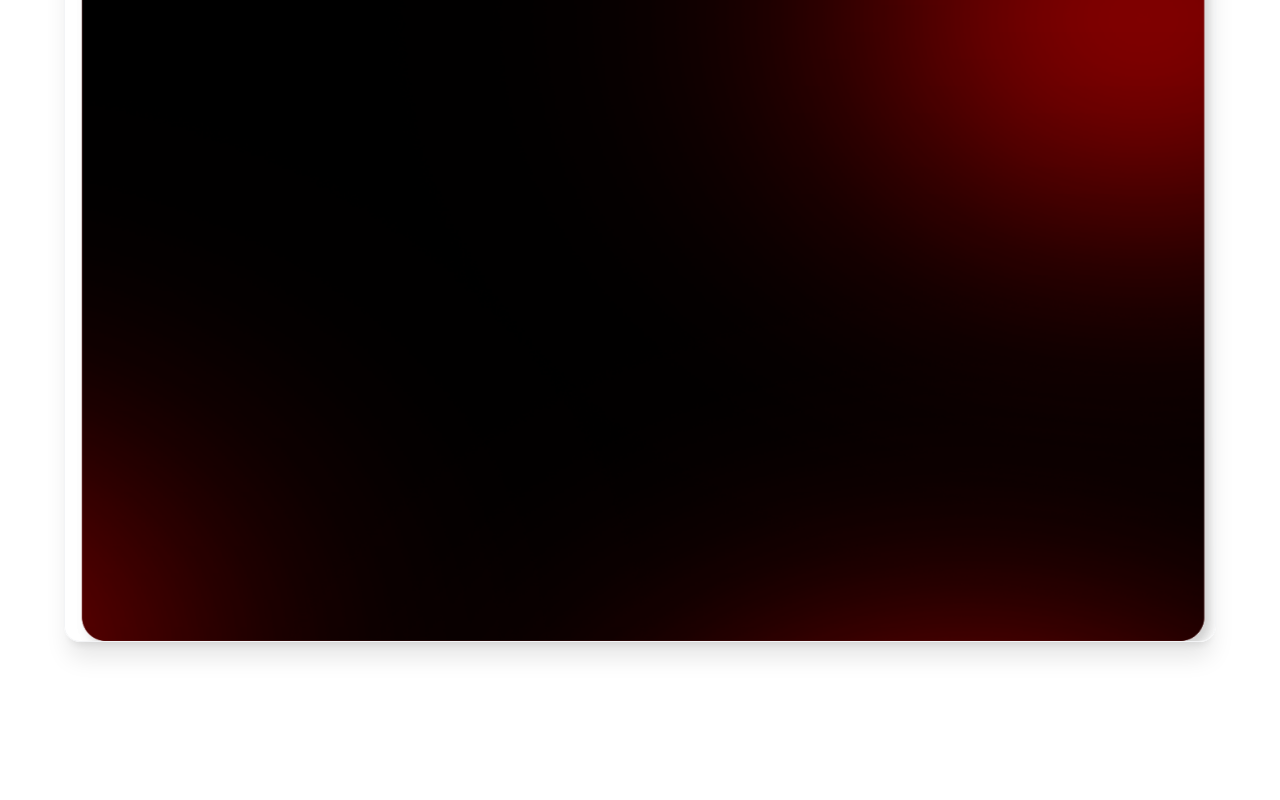
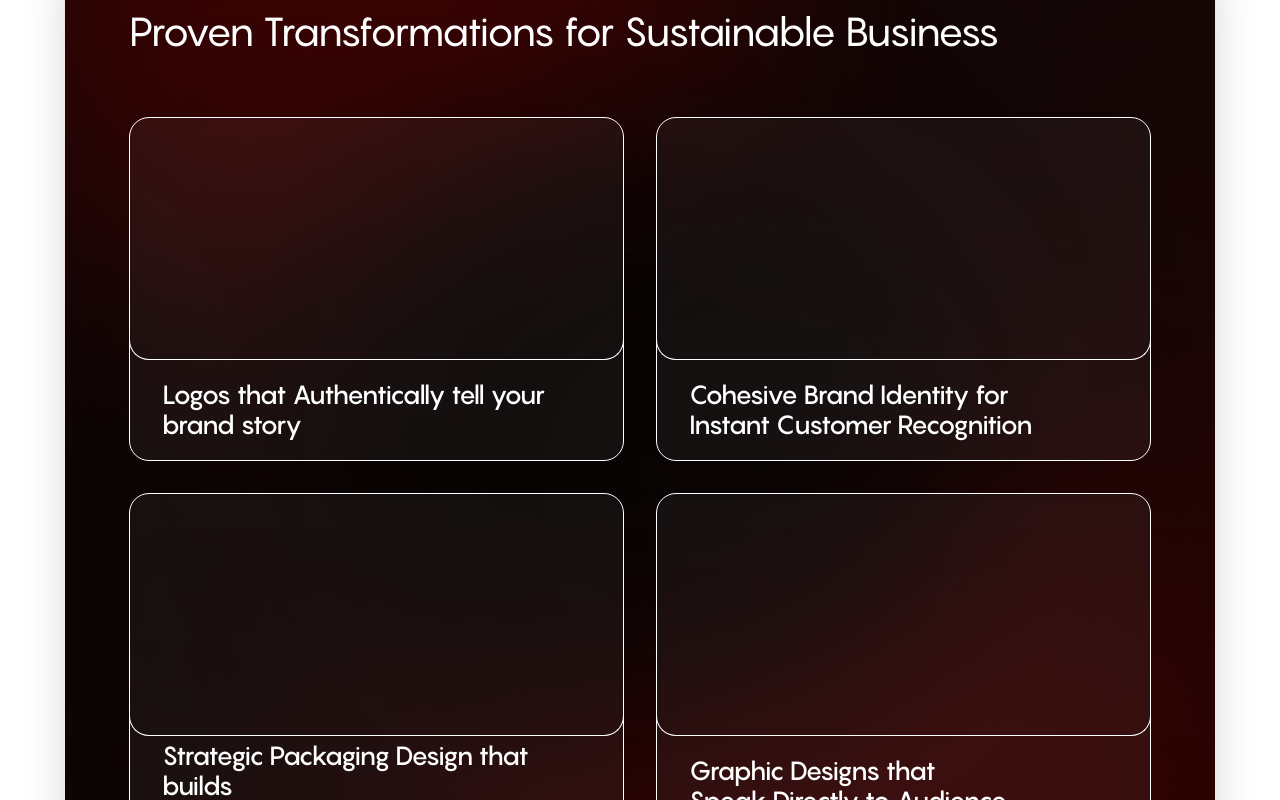
Before and after one commit to amanaanubhav/brndo.in, a React (Vite) app: page / in a window 1280 px wide. Shown: the part 1080-1880 px from the top of the page. Built offline with nearby package versions, Linux system fonts and the light colour scheme.

Commit message:
update case studies section

```diff
--- a/src/components/CaseStudies.jsx
+++ b/src/components/CaseStudies.jsx
@@ -18,22 +18,89 @@ export default function CaseStudies() {
           </motion.h2>
         </div>
 
-        {/* Big Image Block */}
+        {/* CSS Gradient Block (Replacing Image) */}
         <motion.div
           initial={{ opacity: 0, y: 30 }}
           whileInView={{ opacity: 1, y: 0 }}
           viewport={{ once: true }}
           transition={{ duration: 0.8, delay: 0.2 }}
-          className="w-full max-w-6xl mx-auto relative z-10 group overflow-hidden rounded-2xl shadow-xl border border-gray-100 dark:border-gray-800"
+          className="w-full max-w-6xl mx-auto relative z-10 group overflow-hidden rounded-[20px] shadow-2xl border border-brndo-red/10 dark:border-brndo-red/20"
         >
-          {/* Using comp2-gradient.png */}
-          <img
-            src="/comp2-gradient.png"
-            alt="Case Studies Compilation"
-            className="w-full h-auto object-cover transform transition-transform duration-700 group-hover:scale-[1.02]"
-          />
+          <div className="w-full min-h-[800px] flex flex-col p-6 sm:p-10 md:p-16 bg-gradient-to-br from-black via-[#1a0000] to-[#3a0000] relative overflow-hidden">
+             {/* Background Effects */}
+             <div className="absolute inset-0 w-full h-full pointer-events-none transform transition-transform duration-1000 ease-out group-hover:scale-[1.02]">
+               {/* Deep Black Core */}
+               <div className="absolute inset-0 bg-black/40"></div>
+
+               {/* Glowing Red Orbs */}
+               <div className="absolute -top-[30%] -left-[10%] w-[70%] h-[70%] bg-brndo-red rounded-full blur-[130px] opacity-40 mix-blend-screen transition-transform duration-1000 group-hover:translate-x-8 group-hover:translate-y-8"></div>
+
+               <div className="absolute -bottom-[40%] -right-[10%] w-[80%] h-[80%] bg-[#800000] rounded-full blur-[150px] opacity-50 mix-blend-screen transition-transform duration-1000 group-hover:-translate-x-8 group-hover:-translate-y-8"></div>
+
+               {/* Center Dark Void */}
+               <div className="absolute top-[20%] left-[20%] w-[60%] h-[60%] bg-black rounded-full blur-[100px] opacity-80"></div>
+
+               {/* Highlight Orb */}
+               <div className="absolute top-[40%] right-[30%] w-[30%] h-[30%] bg-brndo-lightRed rounded-full blur-[100px] opacity-20 mix-blend-overlay"></div>
+
+               {/* Texture Overlay */}
+               <div className="absolute inset-0 bg-[#D9D9D9] opacity-[0.03] mix-blend-overlay"></div>
+             </div>
+
+             {/* Content Layer */}
+             <div className="relative z-10 flex flex-col w-full h-full gap-10 md:gap-14 flex-1">
+                {/* Heading */}
+                <h3 className="font-pangram text-[24px] md:text-[32px] lg:text-[40px] leading-[1.1] md:leading-[60px] tracking-wide md:tracking-[-0.02em] text-white font-light md:whitespace-nowrap w-full">
+                  Proven Transformations for Sustainable Business
+                </h3>
+
+                {/* 2x2 Grid */}
+                <div className="grid grid-cols-1 md:grid-cols-2 gap-6 md:gap-8 flex-1">
+                   {/* Box 1 */}
+                   <div className="border border-white rounded-[20px] flex flex-col overflow-hidden bg-white/5 backdrop-blur-sm group/card cursor-pointer transition-colors hover:bg-white/10 min-h-[300px] md:min-h-[344px]">
+                      <div className="flex-1 w-[calc(100%+2px)] -ml-[1px] -mt-[1px] bg-transparent relative overflow-hidden border-b border-l border-r border-white rounded-b-[20px] z-10"></div>
+                      <div className="h-[100px] md:h-[120px] flex flex-col justify-center px-6 md:px-8 bg-transparent -mt-[20px] pt-[20px]">
+                         <span className="font-pangram text-[18px] md:text-[24px] lg:text-[26px] leading-[1.2] md:leading-[30px] tracking-[-0.02em] text-white font-medium">
+                           Logos that Authentically tell your<br className="hidden lg:block" /> brand story
+                         </span>
+                      </div>
+                   </div>
+
+                   {/* Box 2 */}
+                   <div className="border border-white rounded-[20px] flex flex-col overflow-hidden bg-white/5 backdrop-blur-sm group/card cursor-pointer transition-colors hover:bg-white/10 min-h-[300px] md:min-h-[344px]">
+                      <div className="flex-1 w-[calc(100%+2px)] -ml-[1px] -mt-[1px] bg-transparent relative overflow-hidden border-b border-l border-r border-white rounded-b-[20px] z-10"></div>
+                      <div className="h-[100px] md:h-[120px] flex flex-col justify-center px-6 md:px-8 bg-transparent -mt-[20px] pt-[20px]">
+                         <span className="font-pangram text-[18px] md:text-[24px] lg:text-[26px] leading-[1.2] md:leading-[30px] tracking-[-0.02em] text-white font-medium">
+                           Cohesive Brand Identity for<br className="hidden lg:block" /> Instant Customer Recognition
+                         </span>
+                      </div>
+                   </div>
+
+                   {/* Box 3 */}
+                   <div className="border border-white rounded-[20px] flex flex-col overflow-hidden bg-white/5 backdrop-blur-sm group/card cursor-pointer transition-colors hover:bg-white/10 min-h-[300px] md:min-h-[344px]">
+                      <div className="flex-1 w-[calc(100%+2px)] -ml-[1px] -mt-[1px] bg-transparent relative overflow-hidden border-b border-l border-r border-white rounded-b-[20px] z-10"></div>
+                      <div className="h-[100px] md:h-[120px] flex flex-col justify-center px-6 md:px-8 bg-transparent -mt-[20px] pt-[20px]">
+                         <span className="font-pangram text-[18px] md:text-[24px] lg:text-[26px] leading-[1.2] md:leading-[30px] tracking-[-0.02em] text-white font-medium">
+                           Strategic Packaging Design that builds<br className="hidden lg:block" /> deep emotional connections
+                         </span>
+                      </div>
+                   </div>
+
+                   {/* Box 4 */}
+                   <div className="border border-white rounded-[20px] flex flex-col overflow-hidden bg-white/5 backdrop-blur-sm group/card cursor-pointer transition-colors hover:bg-white/10 min-h-[300px] md:min-h-[344px]">
+                      <div className="flex-1 w-[calc(100%+2px)] -ml-[1px] -mt-[1px] bg-transparent relative overflow-hidden border-b border-l border-r border-white rounded-b-[20px] z-10"></div>
+                      <div className="h-[100px] md:h-[120px] flex flex-col justify-center px-6 md:px-8 bg-transparent -mt-[20px] pt-[20px]">
+                         <span className="font-pangram text-[18px] md:text-[24px] lg:text-[26px] leading-[1.2] md:leading-[30px] tracking-[-0.02em] text-white font-medium">
+                           Graphic Designs that<br className="hidden lg:block" /> Speak Directly to Audience
+                         </span>
+                      </div>
+                   </div>
+                </div>
+             </div>
+          </div>
+
           {/* Subtle overlay for blending */}
-          <div className="absolute inset-0 bg-gradient-to-t from-black/10 to-transparent pointer-events-none mix-blend-overlay rounded-2xl"></div>
+          <div className="absolute inset-0 bg-gradient-to-t from-black/40 to-transparent pointer-events-none mix-blend-overlay rounded-[20px]"></div>
         </motion.div>
 
       </div>
```
Also changed, not shown: public/comp2-gradient.png (deleted).
